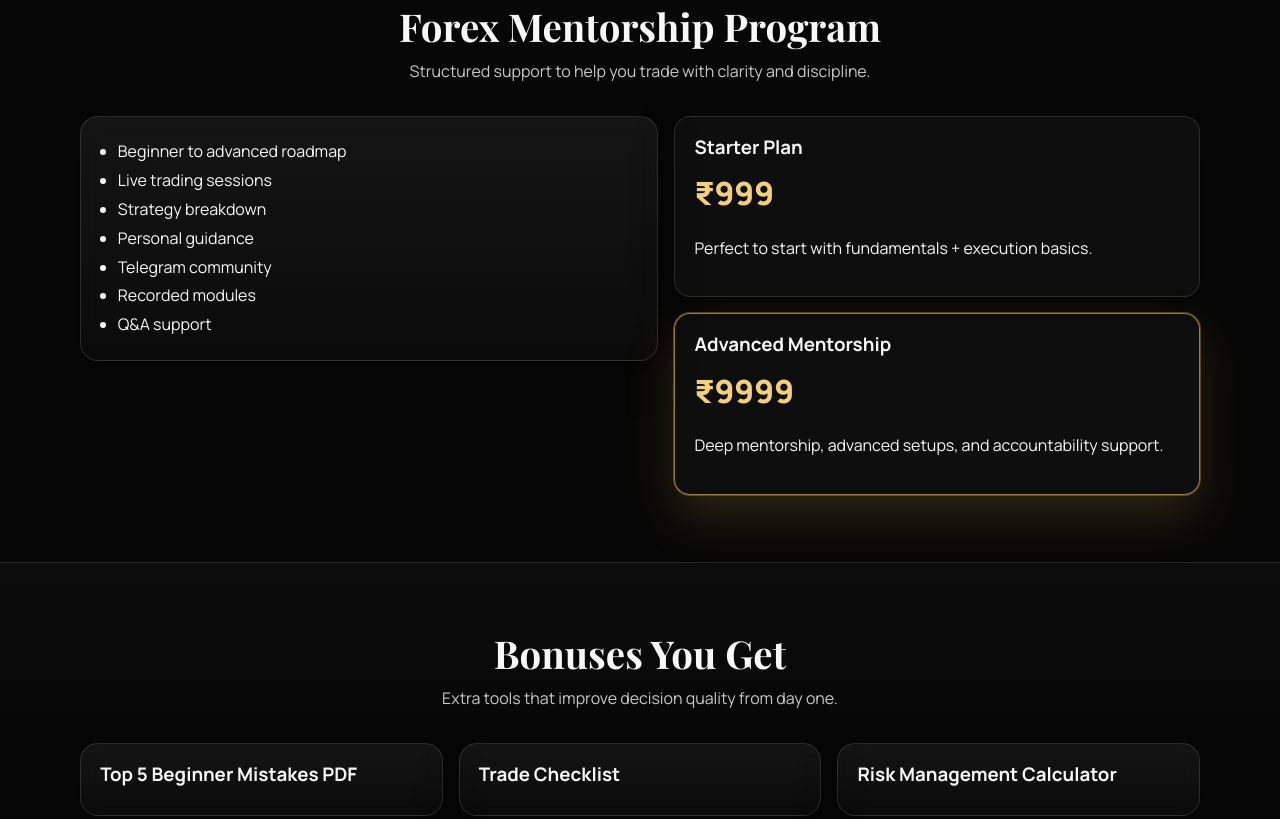
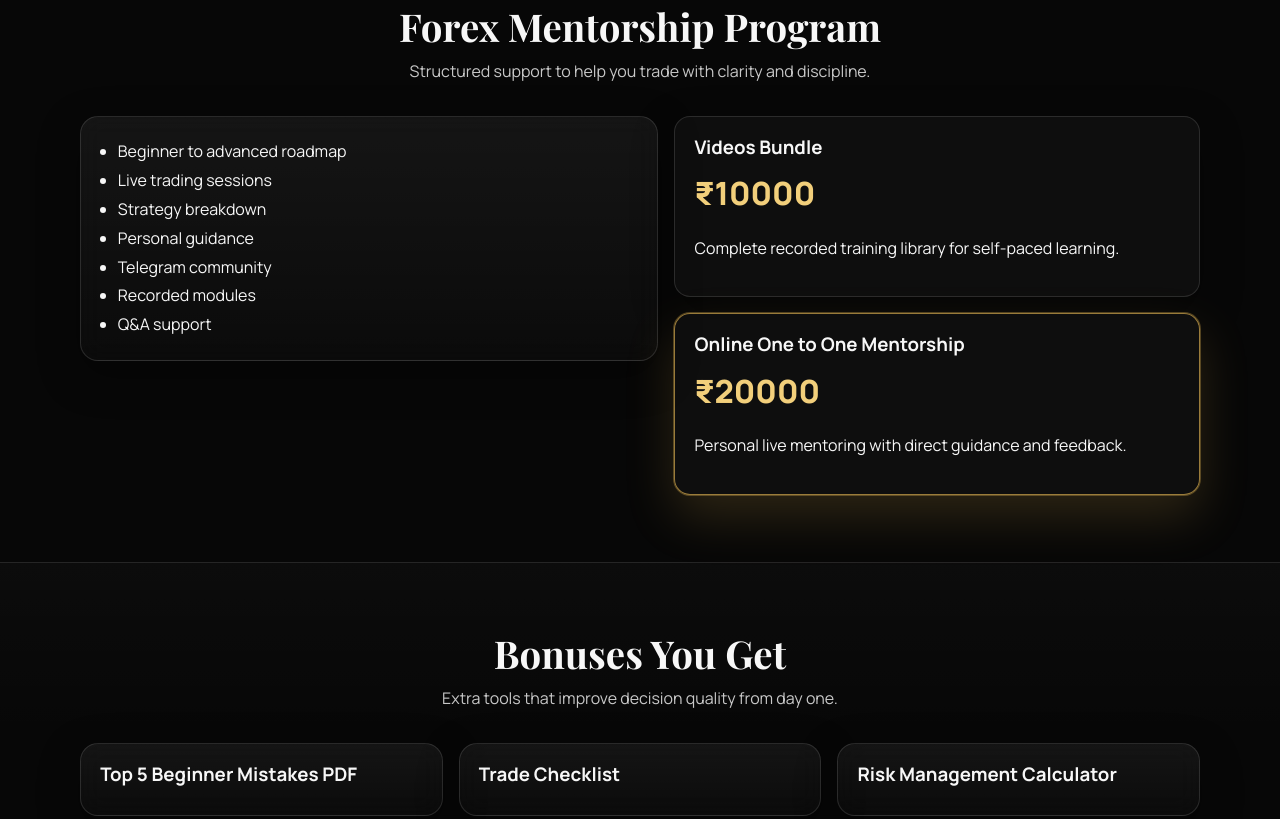
Before and after one commit to imshireenkhatoon-png/1-Academy, a website: page public/index.html in a window 1280 px wide. Shown: the part 2739-3558 px from the top of the page. Drawn offline with nearby package versions, Linux system fonts and the light colour scheme.

Commit message:
made changes

```diff
--- a/public/index.html
+++ b/public/index.html
@@ -243,14 +243,14 @@
           </article>
           <div class="pricing-grid">
             <article class="pricing-card reveal">
-              <h3>Starter Plan</h3>
-              <p class="price">₹999</p>
-              <p>Perfect to start with fundamentals + execution basics.</p>
+              <h3>Videos Bundle</h3>
+              <p class="price">₹10000</p>
+              <p>Complete recorded training library for self-paced learning.</p>
             </article>
             <article class="pricing-card premium reveal">
-              <h3>Advanced Mentorship</h3>
-              <p class="price">₹9999</p>
-              <p>Deep mentorship, advanced setups, and accountability support.</p>
+              <h3>Online One to One Mentorship</h3>
+              <p class="price">₹20000</p>
+              <p>Personal live mentoring with direct guidance and feedback.</p>
             </article>
           </div>
         </div>
@@ -328,7 +328,16 @@
 
     <footer class="footer">
       <div class="container footer-wrap">
-        <p><a href="https://t.me/+vwttSnVV60JkZTQ1">Telegram</a> | <a href="https://wa.me/919111319711">WhatsApp: +91 91113 19711</a></p>
+        <p>
+          <a href="https://t.me/+vwttSnVV60JkZTQ1">Telegram</a> |
+          <a href="https://wa.me/919111319711">WhatsApp</a> |
+          <a href="https://instagram.com/1.percentacademy" target="_blank" rel="noopener noreferrer"
+            >Instagram</a
+          >
+        </p>
+        <p>
+          Contact: +91 91113 19711 | +91 62669 73606
+        </p>
         <p>Trading involves risk. Educational purposes only.</p>
         <p>&copy; <span id="year"></span> 1PERCENTACADEMY. All rights reserved.</p>
       </div>
```
